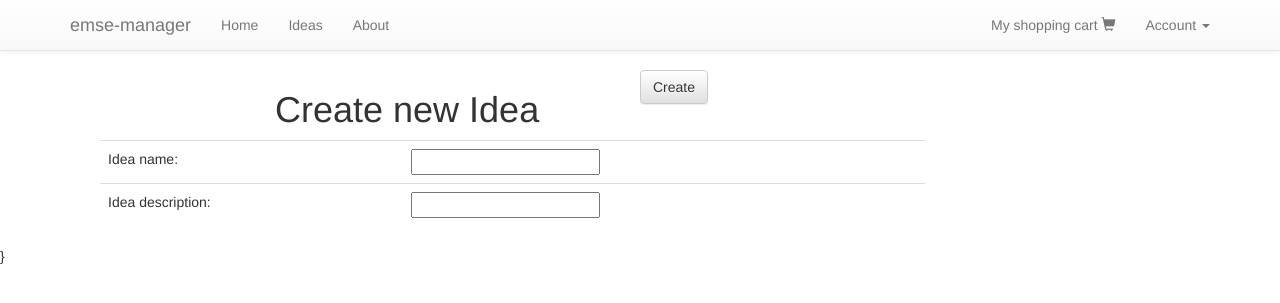
After one commit to boimw/emse_manager, a Django app: page /ideas/new/ in a window 1280 px wide. The commit adds this page. Shown: the top 303 px of the page. Run offline with Django 3.2, Linux system fonts and the light colour scheme; a user stored in the database is signed in; some libraries are stand-ins or nearby versions.

Commit message:
Added "create idea"

```diff
--- a/emse-manager/emse_manager/urls.py
+++ b/emse-manager/emse_manager/urls.py
@@ -29,6 +29,8 @@ urlpatterns = [
     url(r'^edit/(?P<user_id>[0-9]+)/$', profiles_views.edit, name='edit'),
     url(r'^checkout/$', checkout_views.checkout, name='checkout'),
 	url(r'^ideas/$', ideas_views.ideas, name='idea'),
+    url(r'^ideas/new/$', ideas_views.create, name='create'),
+    url(r'^ideas/create_idea/$', ideas_views.create_idea, name='create_idea'),
     url(r'^cart/$', ideas_views.cart, name='cart'),
     url(r'^idea/(?P<idea_id>[0-9]+)/$', ideas_views.idea, name='idea'),
     url(r'^add_to_cart/(?P<idea_id>[0-9]+)/$', ideas_views.add_to_cart, name='add_to_cart'),
--- a/emse-manager/ideas/models.py
+++ b/emse-manager/ideas/models.py
@@ -6,6 +6,7 @@ from django.contrib.auth.models import User
 class Idea(models.Model):
 	name = models.CharField(max_length=50)
 	description = models.CharField(max_length=300)
+	owner=models.ForeignKey(User,on_delete=models.CASCADE)
 
 class Rating(models.Model):
 	userId = models.ForeignKey(User, on_delete=models.CASCADE)
--- /dev/null
+++ b/emse-manager/ideas/templates/create.html
@@ -0,0 +1,39 @@
+{% extends 'base.html' %}
+{% load crispy_forms_tags %}
+{% block content %}
+
+<div class='col-md-4 col-md-offset-2'>
+<h1>Create new Idea</h1>
+</div>
+{% if request.user.is_authenticated %}
+  <div class="container">
+    <form class="create" method="POST" action="{% url 'create_idea' %}">
+		  {% csrf_token %}
+		  {{ form|crispy }}
+		  <div class=" col-md-9 col-lg-9 ">
+                  <table class="table table-user-information">
+                    <tbody>
+                      <tr>
+                        <td>Idea name:</td>
+                        <td>
+                        <input id="idea_name" type="text" name="idea_name" ">
+                        </td>
+                      </tr>
+                      <tr>
+                        <td>Idea description:</td>
+                        <td>
+                        <input id="idea_description" type="text" name="idea_description" ">
+                        </td>
+                      </tr>
+                  </tbody>
+              </table>
+          </div>
+		  <button class="btn btn-default primaryAction" type="submit">Create</button>
+		</form>
+   </div>
+
+{% endif %}
+
+
+
+{% endblock %}
--- a/emse-manager/ideas/templates/ideas.html
+++ b/emse-manager/ideas/templates/ideas.html
@@ -6,7 +6,7 @@
 <h1>Ideas</h1>
 </div>
 {% if request.user.is_authenticated %}
-
+<a class="btn btn-warning" href="{% url 'create'  %}">Add Idea</a>
  {% endif %}
 <div class="container">
     <table class="table table-hover">
@@ -14,7 +14,7 @@
         <tr>
             <th>Idea</th>
             <th>Description</th>
-            <th>Price</th>
+            <th>Owner</th>
             <th>Detail</th>
         </tr>
         </thead>
@@ -23,7 +23,7 @@
         <tr>
             <td>{{ item.name }}</td>
             <td>{{ item.description }}</td>
-            <td>{{ item.description }}</td>
+            <td>{{ item.owner }}</td>
             <td><a class="btn btn-success" href="{% url 'idea' item.id %}">View</a></td>
         </tr>
         {% endfor %}
--- a/emse-manager/ideas/views.py
+++ b/emse-manager/ideas/views.py
@@ -23,6 +23,24 @@ def idea(request, idea_id):
     return render(request,template,context)
 
 @login_required(login_url='/accounts/login/')
+def create(request):
+	template = 'create.html'
+	return render(request, template)
+
+@login_required(login_url='/accounts/login/')
+def create_idea(request):
+	user = request.user
+	idea_name = request.POST.get('idea_name')
+	idea_description = request.POST.get('idea_description')
+	idea = Idea.objects.create(name = idea_name, description = idea_description, owner = user)
+	idea.save()
+	ideas = Idea.objects.all
+	return render(request, 'ideas.html', context={
+                'info_message': "Successfully!", 'user': user, 'ideas': ideas
+                })
+
+	return render(request)
+@login_required(login_url='/accounts/login/')
 def add_to_cart(request, ideat_id):
 	idea = Idea.objects.get(id=idea_id)
 	quantity = request.POST.get('quantity')
--- a/emse-manager/profiles/templates/profile.html
+++ b/emse-manager/profiles/templates/profile.html
@@ -53,7 +53,7 @@
                       </tr>
                         <tr>
                         <td>Home Address</td>
-                        <td><input id="address" type="text" name="address" value="{{ user_profile.address }}"></td>
+                        <td><input id="address" type="text" name="address" ></td>
                       </tr>
                       <tr>
                         <td>Email</td>
```
Also changed, not shown: emse-manager/profiles/views.py (+2 -6 lines), emse-manager/db.sqlite3, emse-manager/ideas/migrations/0002_idea_owner.py (added), emse-manager/profiles/migrations/0002_userstripe.py (added).
